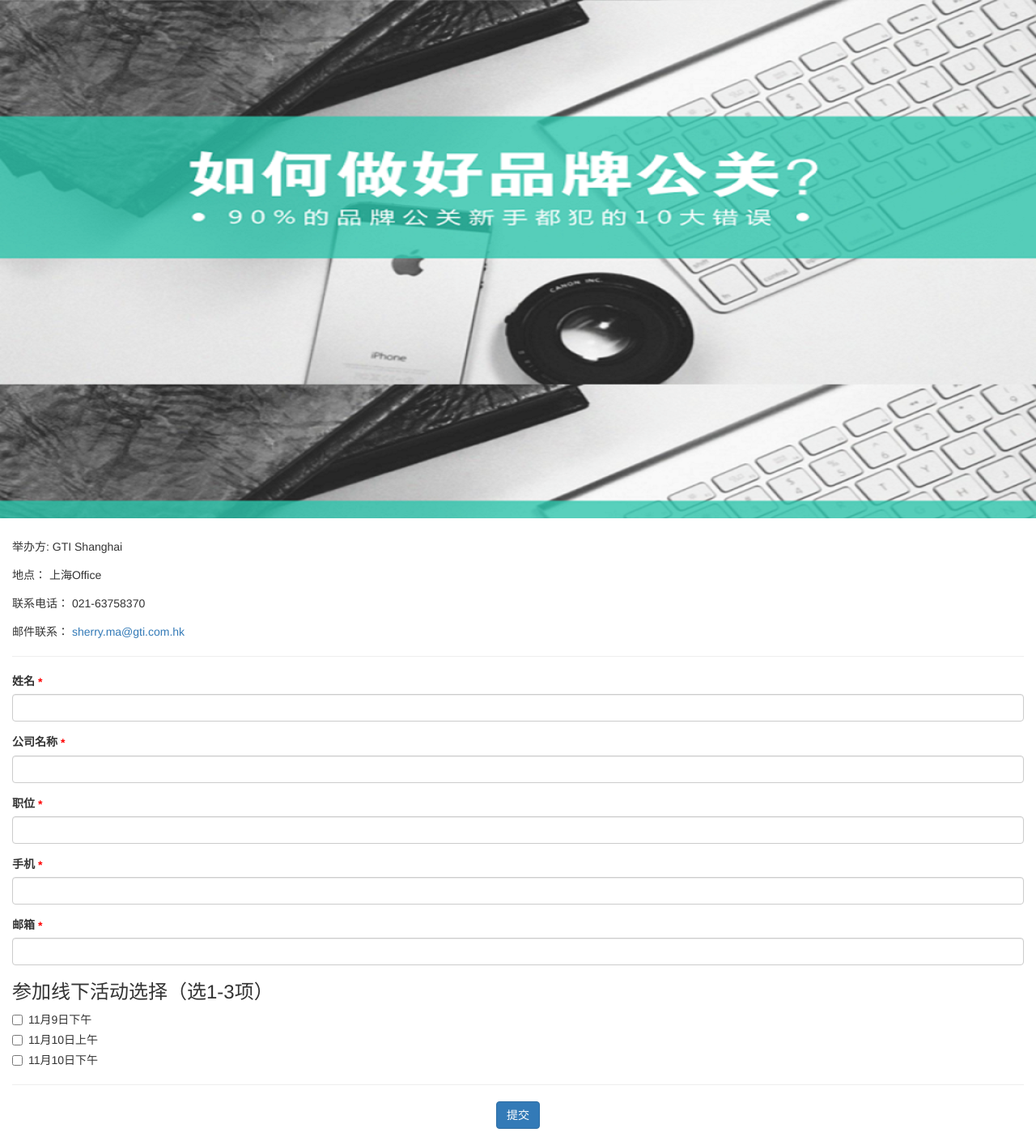
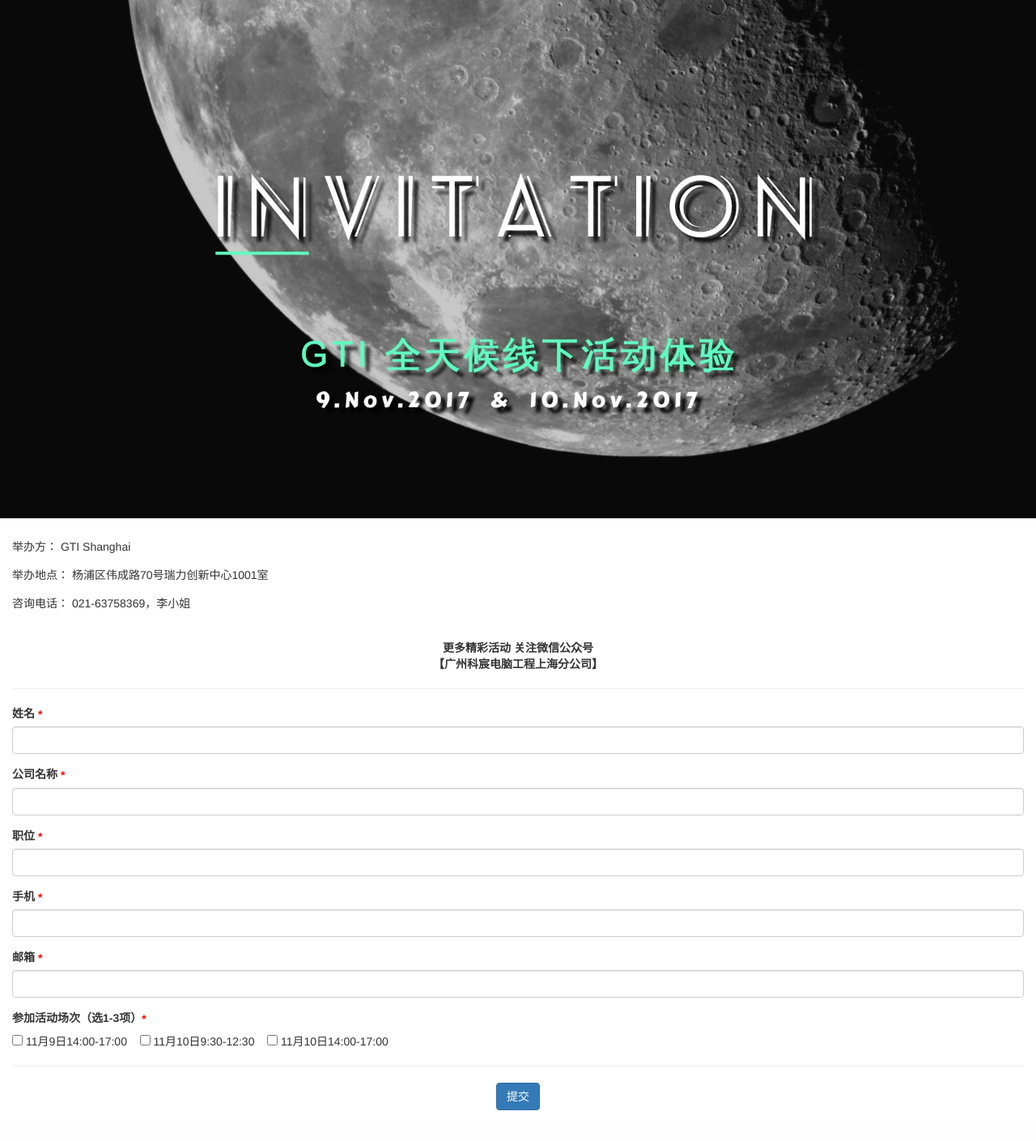
Before and after one commit to mgracy/my-django-blog, a Django app: page /activity/ in a window 1280 px wide. Shown: the whole page at 81% size. After the commit the page ends 1371 px from the top, so only its background shows below. Run offline with Django 3.2, Linux system fonts and the light colour scheme; some libraries are stand-ins or nearby versions.

Commit message:
add the send email function when people register

```diff
--- a/activity/templates/activity/Register.html
+++ b/activity/templates/activity/Register.html
@@ -16,7 +16,7 @@
     		color: red;
     	}
 		#myCanvas{
-			background-image: url({% static 'images/banner.png' %});
+			background-image: url({% static 'images/banner.jpg' %});
 			width: 100%;
 			background-size: 100%;
 		}
@@ -33,20 +33,24 @@
             <br>
             <div>
                 <div class="form-group">
-                    <span>举办方:</span>
+                    <span>举办方：</span>
                     <span>GTI Shanghai</span>
                 </div>
                 <div class="form-group">
-                    <span>地点：</span>
-                    <span>上海Office</span>
+                    <span>举办地点：</span>
+                    <span>杨浦区伟成路70号瑞力创新中心1001室</span>
                 </div>
                 <div class="form-group">
-                    <span>联系电话：</span>
-                    <span>021-63758370</span>
+                    <span>咨询电话：</span>
+                    <span>021-63758369，李小姐</span>
                 </div>
-                <div class="form-group">
-                    <span>邮件联系：</span>
-                    <a href="mailto:#">sherry.ma@gti.com.hk</a>
+                <div class="form-group text-center">
+                    <br/>
+                    <span>
+                        <strong>更多精彩活动 关注微信公众号</strong>
+                        <br>
+                        <strong>【广州科宸电脑工程上海分公司】</strong>
+                    </span>
                 </div>
             </div>
             <hr>
@@ -78,25 +82,28 @@
                 </div>
             </div>
             <div class="activity">
-                <h3>参加线下活动选择（选1-3项）</h3>
+                <label>参加活动场次（选1-3项）<span class="required_asterisk">*</span></label>
+                <div class="form-inline">
                     <div class="checkbox">
                       <label>
-    			    <input type="checkbox" value="">
-    			    11月9日下午
+                        <input type="checkbox" name="cb1" value="11月9日14:00-17:00">
+                        11月9日14:00-17:00 &nbsp;&nbsp;
                       </label>
                     </div>
                     <div class="checkbox">
                       <label>
-    			    <input type="checkbox" value="">
-    			    11月10日上午
+                        <input type="checkbox" name="cb2" value="11月10日9:30-12:30">
+                        11月10日9:30-12:30 &nbsp;&nbsp;
                       </label>
                     </div>
                     <div class="checkbox">
                       <label>
-    			    <input type="checkbox" value="">
-    			    11月10日下午
+                        <input type="checkbox" name="cb3" value="11月10日14:00-17:00">
+                        11月10日14:00-17:00
                       </label>
                     </div>
+                </div>
+                <p></p>
             </div>
             <hr>
             <div class="row">
@@ -184,6 +191,28 @@
                 }
             });
 
+            $("input:checkbox").change(function() {
+                if ($(this).is(":checked")) {
+                    $(".activity").find('p').text('');
+                    if ($("div").find(".has-error").length <= 0) {
+                        $("#btnSubmit").prop("disabled", false);
+                    }
+                }else{
+                    var cbxFlag = false;
+                    $("input:checkbox").each(function(i, item){
+                        if($(item).is(":checked")){
+                            cbxFlag = true;
+                        }
+                    })
+
+                    if(!cbxFlag){
+                        var labelText = $(".activity").find("label:first").text().replace('*','');
+                        $(".activity").find('p').text('请填写'+labelText);
+                        $("#btnSubmit").prop("disabled", true);
+                    }
+                }
+            });
+
             $("#btnSubmit").click(function () {
                 var requiredFlag = false;
                 $(".required").each(function (i, item) {
@@ -197,8 +226,22 @@
                     }
                 });
 
+                var cbxFlag = false;
+                $("input:checkbox").each(function(i, item){
+                    if($(item).is(":checked")){
+                        cbxFlag = true;
+                    }
+                })
+
+                if(!cbxFlag){
+                    var labelText = $(".activity").find("label:first").text().replace('*','');
+                    $(".activity").find('p').text('请填写'+labelText);
+                    $("#btnSubmit").prop("disabled", true);
+                    return false;
+                }
+
   				if(requiredFlag)
-  					return;
+  					return false;
             });
 
             function getCookie(c_name)
--- a/activity/templates/activity/Result.html
+++ b/activity/templates/activity/Result.html
@@ -9,6 +9,7 @@
         <th>title</th>
         <th>mobile no</th>
         <th>email address</th>
+        <th>activities</th>
         <th>create date</th>
         {% for registerList in registerLists%}
             <tr>
@@ -18,6 +19,7 @@
                 <td>{{ registerList.title }}</td>
                 <td>{{ registerList.mobile_no }}</td>
                 <td>{{ registerList.email_address }}</td>
+                <td>{{ registerList.activities_choice}}</td>
                 <td>{{ registerList.created_date|date:'Y-m-d H:i:s'}}</td>
             </tr>
         {% endfor %}
--- a/activity/views.py
+++ b/activity/views.py
@@ -2,6 +2,7 @@
 from .models import Register
 from django.utils import timezone
 import math
+from .send_mail import sendEmail
 
 # Create your views here.
 def register_list(request):
@@ -9,6 +10,7 @@
 
 def submit(request):
 	if request.method =="POST":
+		print('...begin...')
 		referer = request.META.get('HTTP_REFERER')
 		postBody = request.POST
 		myDict = postBody.dict()
@@ -18,10 +20,22 @@
 		mobileNo = myDict['mobileNo']
 		emailAddress = myDict['emailAddress']
 		print(name, companyName, jobTitle, mobileNo, emailAddress)
+		activityChoice = ''
+		if 'cb1' in myDict:
+			activityChoice += myDict['cb1'] + ','
+		if 'cb2' in myDict:
+			activityChoice += myDict['cb2'] + ','
+		if 'cb3' in myDict:
+			activityChoice += myDict['cb3'] + ','
 
-		Register(name=name, company_name=companyName, title=jobTitle, mobile_no=mobileNo, email_address=emailAddress, created_date=timezone.localtime(timezone.now())).save()
+		activityChoice = activityChoice.rstrip(',')
 
-		return HttpResponse("Thank you for submiting the form.")
+		Register(name=name, company_name=companyName, title=jobTitle, mobile_no=mobileNo, email_address=emailAddress, created_date=timezone.localtime(timezone.now()),activities_choice=activityChoice).save()
+		print('...end...')
+		msg = "Dear {}, thank you for submiting the form.".format(name)
+		sendEmail('36040944@qq.com', emailAddress, None,'This is the default mail subject', msg)
+		print('...sendEmail end...')
+		return HttpResponse(msg)
 	else:
 		return HttpResponse("Get")
 
```
Also changed, not shown: activity/models.py (+7 -0 lines), activity/send_mail.py (added, +49 -0 lines), activity/static/images/banner.jpg (added), activity/static/images/banner.png (deleted). Lines whose indentation alone changed are shown as unchanged.
